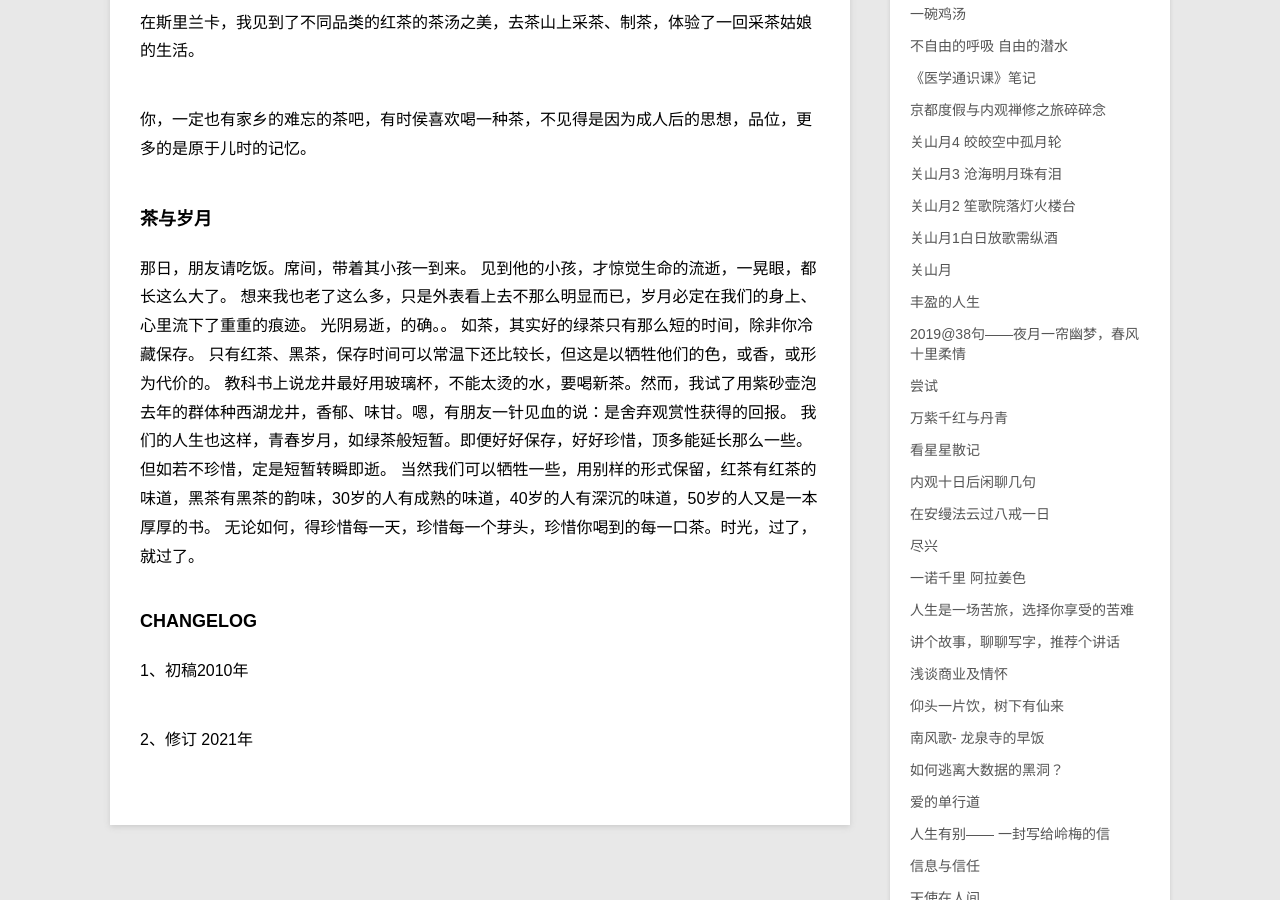
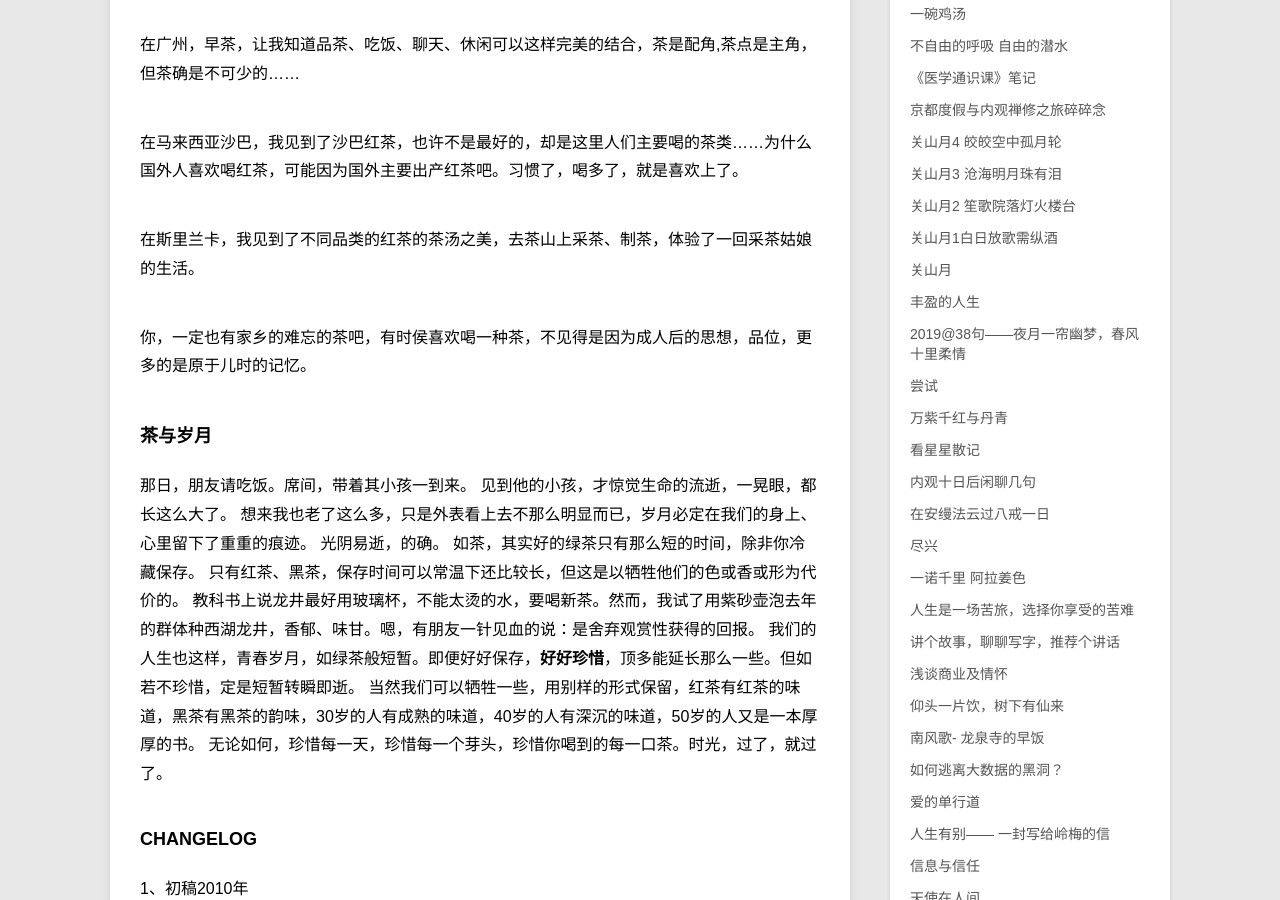
Before and after one commit to violettianjie/violettianjie.github.io, a Jekyll site: the page built from _posts/blog/2010-01-10-teaplace.md, in a window 1280 px wide and 900 px high, scrolled down 1939 px. Built offline with Jekyll 4.4.1, drawn with Linux system fonts in a browser that asks for light colours; comment, search, counter and statistics services are not loaded; some of the changed text lies outside the part shown.

Commit message:
Update 2010-01-10-teaplace.md

```diff
--- a/_posts/blog/2010-01-10-teaplace.md
+++ b/_posts/blog/2010-01-10-teaplace.md
@@ -9,9 +9,13 @@ category: blog
 
 茶，是食品，是农产品。
 茶叶也有很多营养成分，包括维生素,矿物质,氨基酸,糖类等。
+
 维生素,在绿茶里100克, 可以含100-300毫克维生素C。
+
 矿物质,茶叶中含4%-7%的无机物,多半能融于水被人利用，其中钾占50%,对维持人体内的平衡有重要意义。
+
 氨基酸,茶叶中含2%-4%的氨基酸，特别是茶氨酸为茶特有。
+
 糖类, 碳水化合物含25%-30%,多数是不溶于水的多糖。
 
 
@@ -59,14 +63,14 @@ category: blog
 
 那日，朋友请吃饭。席间，带着其小孩一到来。
 见到他的小孩，才惊觉生命的流逝，一晃眼，都长这么大了。
-想来我也老了这么多，只是外表看上去不那么明显而已，岁月必定在我们的身上、心里流下了重重的痕迹。
-光阴易逝，的确。。
+想来我也老了这么多，只是外表看上去不那么明显而已，岁月必定在我们的身上、心里留下了重重的痕迹。
+光阴易逝，的确。
 如茶，其实好的绿茶只有那么短的时间，除非你冷藏保存。
-只有红茶、黑茶，保存时间可以常温下还比较长，但这是以牺牲他们的色，或香，或形为代价的。
+只有红茶、黑茶，保存时间可以常温下还比较长，但这是以牺牲他们的色或香或形为代价的。
 教科书上说龙井最好用玻璃杯，不能太烫的水，要喝新茶。然而，我试了用紫砂壶泡去年的群体种西湖龙井，香郁、味甘。嗯，有朋友一针见血的说：是舍弃观赏性获得的回报。
-我们的人生也这样，青春岁月，如绿茶般短暂。即便好好保存，好好珍惜，顶多能延长那么一些。但如若不珍惜，定是短暂转瞬即逝。
+我们的人生也这样，青春岁月，如绿茶般短暂。即便好好保存，**好好珍惜**，顶多能延长那么一些。但如若不珍惜，定是短暂转瞬即逝。
 当然我们可以牺牲一些，用别样的形式保留，红茶有红茶的味道，黑茶有黑茶的韵味，30岁的人有成熟的味道，40岁的人有深沉的味道，50岁的人又是一本厚厚的书。
-无论如何，得珍惜每一天，珍惜每一个芽头，珍惜你喝到的每一口茶。时光，过了，就过了。
+无论如何，珍惜每一天，珍惜每一个芽头，珍惜你喝到的每一口茶。时光，过了，就过了。
 
 ### CHANGELOG
 
```
Also changed, not shown: other parts of _posts/blog/2010-01-10-teaplace.md (+1 -1 lines).
